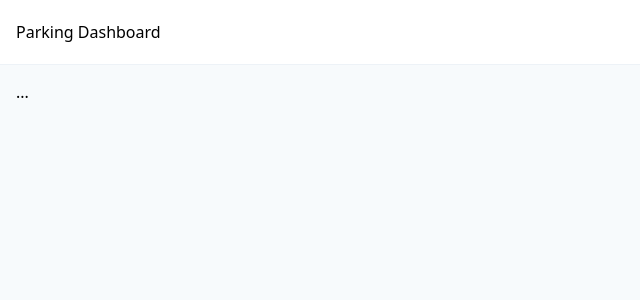
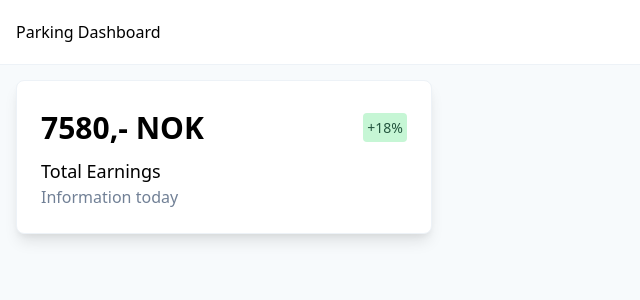
Before and after one commit to alexrohleder/parking-lot, a Next.js app: page / in a window 1280 px wide. Shown: the top 300 px of the page, without its empty margins (0-640 px from the left). Built offline with nearby package versions, Linux system fonts and the light colour scheme.

Commit message:
add total earnings for today on index page

```diff
--- /dev/null
+++ b/components/Dashboard/Card.tsx
@@ -0,0 +1,27 @@
+import React from "react";
+import Delta from "./Delta";
+
+type Props = {
+  title: string;
+  description: string;
+  value: number | string;
+  delta?: number;
+  deltaTitleAppendix?: string;
+};
+
+function Card(props: Props) {
+  return (
+    <div className="bg-white rounded-lg p-6 border border-gray-200 shadow-lg">
+      <div className="flex items-center justify-between">
+        <div className="text-3xl font-bold">{props.value}</div>
+        {props.delta && (
+          <Delta delta={props.delta} titleAppendix={props.deltaTitleAppendix} />
+        )}
+      </div>
+      <div className="text-lg mt-2">{props.title}</div>
+      <div className="text-gray-600">{props.description}</div>
+    </div>
+  );
+}
+
+export default Card;
--- /dev/null
+++ b/components/Dashboard/Delta.tsx
@@ -0,0 +1,29 @@
+import React from "react";
+
+type Props = {
+  delta: number;
+  titleAppendix?: string;
+};
+
+function Delta(props: Props) {
+  if (props.delta === 0) {
+    return <div />;
+  }
+
+  const colors =
+    props.delta > 0 ? "bg-green-200 text-green-900" : "bg-red-200 text-red-900";
+
+  const title =
+    props.delta > 0
+      ? `Increase ${props.titleAppendix}`
+      : `Decrease ${props.titleAppendix}`;
+
+  return (
+    <div className={`${colors} p-1 text-sm rounded`} title={title}>
+      {props.delta > 0 ? "+" : "-"}
+      {props.delta}%
+    </div>
+  );
+}
+
+export default Delta;
--- a/pages/index.tsx
+++ b/pages/index.tsx
@@ -1,5 +1,34 @@
+import { GetStaticProps } from "next";
+import Card from "../components/Dashboard/Card";
 import Layout from "../components/Layout";
+import { getTodayEarnings } from "../services/Garage";
 
-export default function Home() {
-  return <Layout>...</Layout>;
+type Props = {
+  earnings: AsyncReturnType<typeof getTodayEarnings>;
+};
+
+export const getStaticProps: GetStaticProps<Props> = async () => {
+  return {
+    props: {
+      earnings: await getTodayEarnings()
+    },
+
+    revalidate: 3600 // re-compute every 1hr
+  };
+};
+
+export default function Dashboard(props: Props) {
+  return (
+    <Layout>
+      <div className="md:grid md:grid-cols-2 lg:grid-cols-3">
+        <Card
+          title="Total Earnings"
+          description="Information today"
+          value={`${props.earnings.amount},- NOK`}
+          delta={props.earnings.delta}
+          deltaTitleAppendix="from yesterday"
+        />
+      </div>
+    </Layout>
+  );
 }
```
